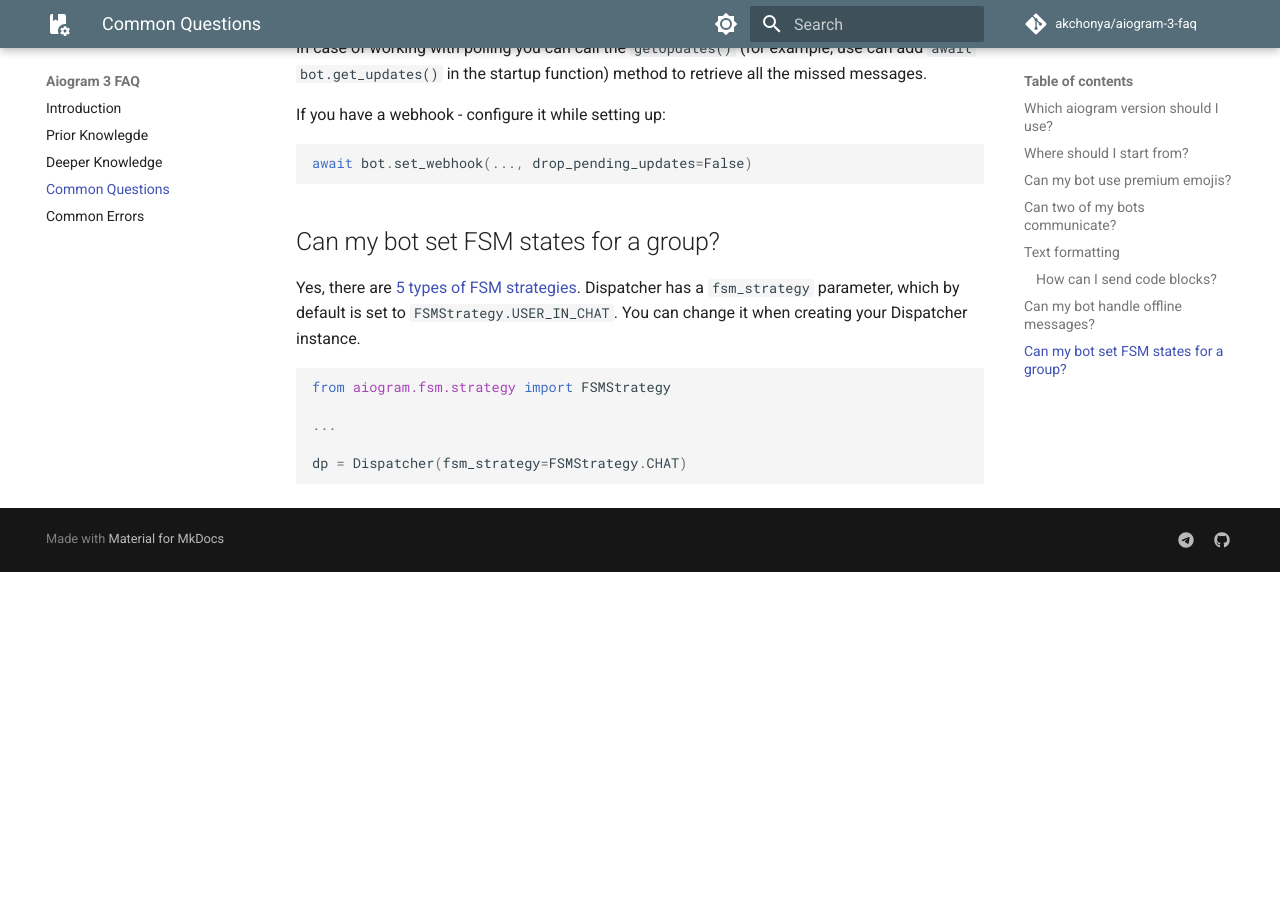
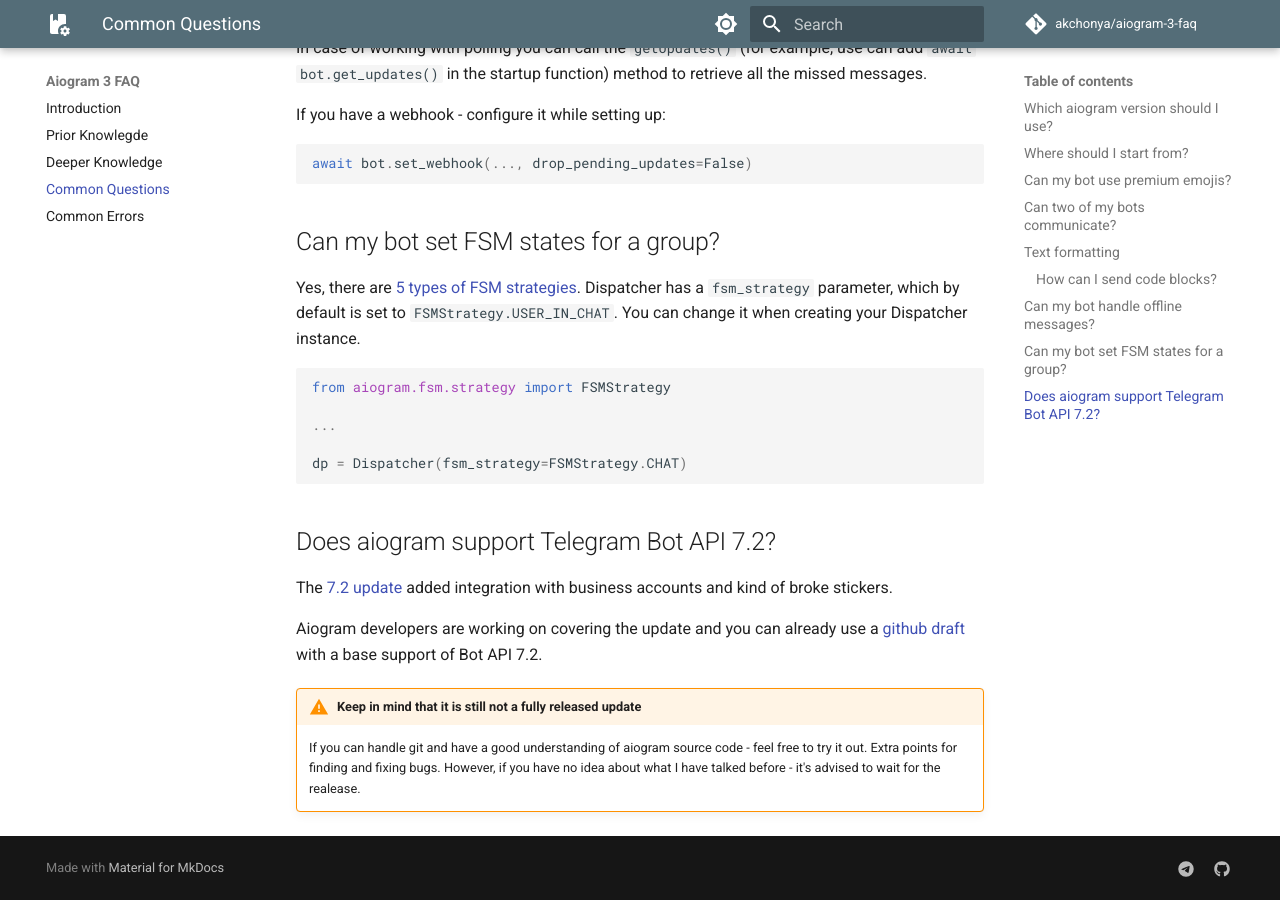
Before and after one commit to akchonya/aiogram-3-faq, an MkDocs documentation site: the page built from docs/common_questions.md, in a window 1280 px wide and 900 px high, scrolled down 1809 px. Built offline with MkDocs 1.6.1 and Material for MkDocs 9.7.7, drawn with Linux system fonts in a browser that asks for light colours; comment, search, counter and statistics services are not loaded; before the commit the page ends 2381 px from its top, so only the background shows below that.

Commit message:
add info about 7.2

````diff
--- a/docs/common_questions.md
+++ b/docs/common_questions.md
@@ -79,3 +79,13 @@
 
 dp = Dispatcher(fsm_strategy=FSMStrategy.CHAT)
 ```
+
+## Does aiogram support Telegram Bot API 7.2?
+
+The [7.2 update](https://core.telegram.org/bots/api#march-31-2024) added integration with business accounts and kind of broke stickers.
+
+Aiogram developers are working on covering the update and you can already use a [github draft](https://github.com/aiogram/aiogram/tree/feature/bot-api-7.2) with a base support of Bot API 7.2.
+
+!!! warning "Keep in mind that it is still not a fully released update"
+    If you can handle git and have a good understanding of aiogram source code - feel free to try it out. Extra points for finding and fixing bugs.
+    However, if you have no idea about what I have talked before - it's advised to wait for the realease.
````
